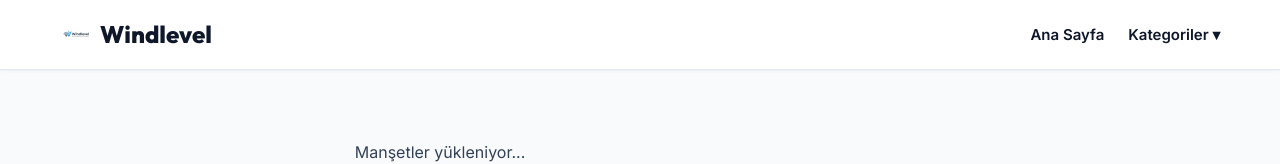
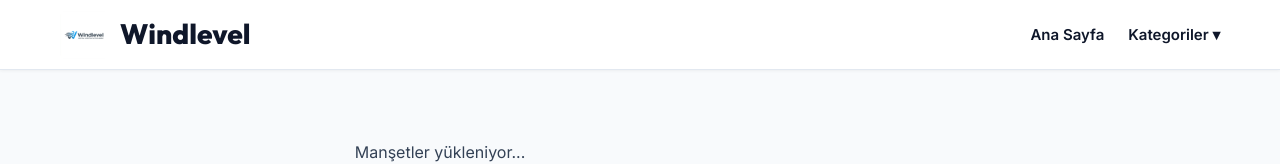
Before and after one commit to hazarsercan1-cloud/blog, a plain HTML site: page index.html in a window 1280 px wide. Shown: the top 164 px of the page. Drawn offline with Linux system fonts and the light colour scheme; no server answers.

Commit message:
Add files via upload

```diff
--- a/style.css
+++ b/style.css
@@ -69,13 +69,13 @@ button { cursor: pointer; }
 .logo {
     display: flex;
     align-items: center;
-    gap: 8px;
+    gap: 12px;
     font-family: var(--font-heading);
-    font-size: 24px;
+    font-size: 28px;
     font-weight: 800;
     color: var(--text-dark);
 }
-.brand-logo-img { height: 32px; width: auto; object-fit: contain; }
+.brand-logo-img { height: 48px; width: auto; object-fit: contain; }
 
 .nav-links { display: flex; gap: 24px; align-items: center; }
 .nav-link {
```
